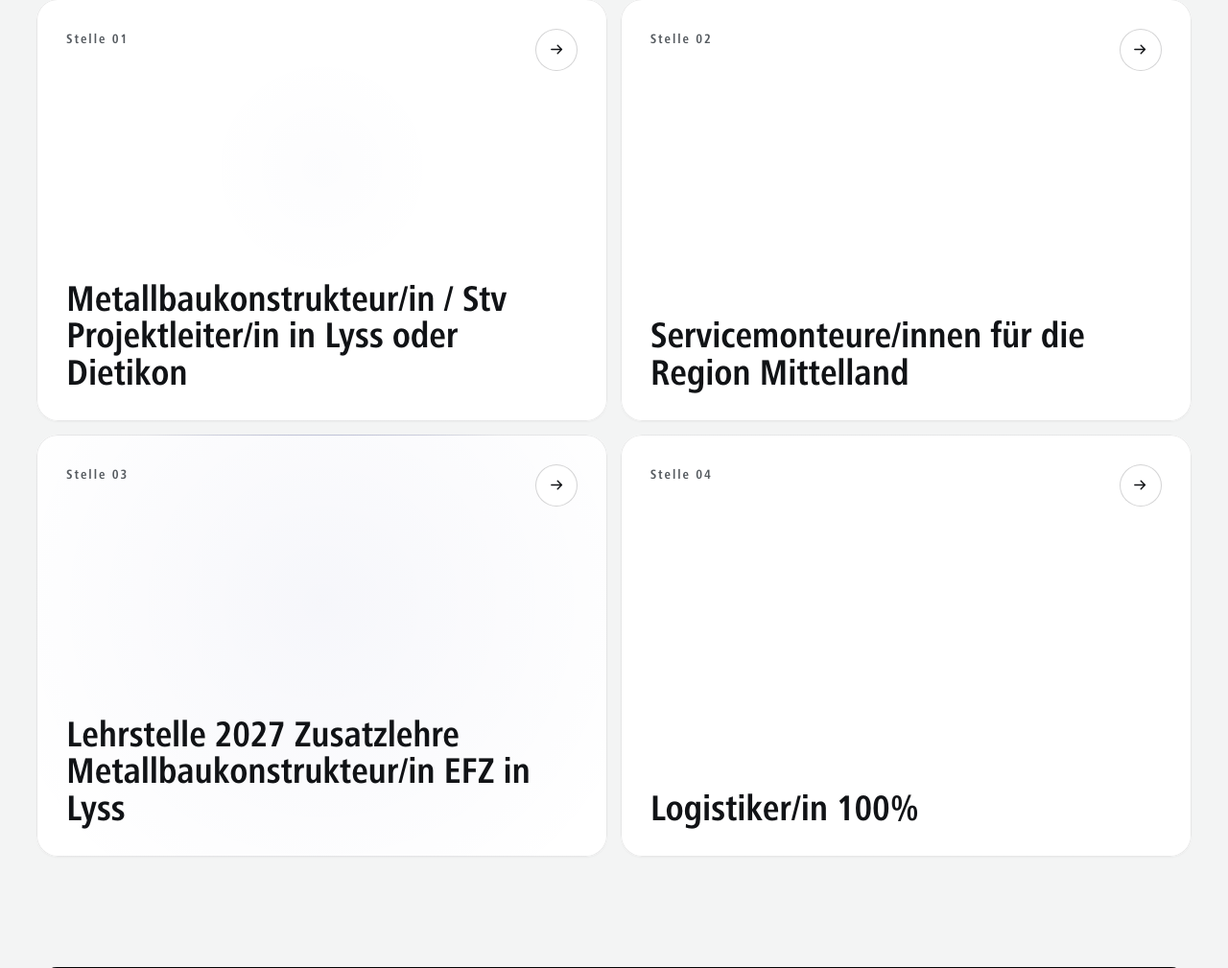
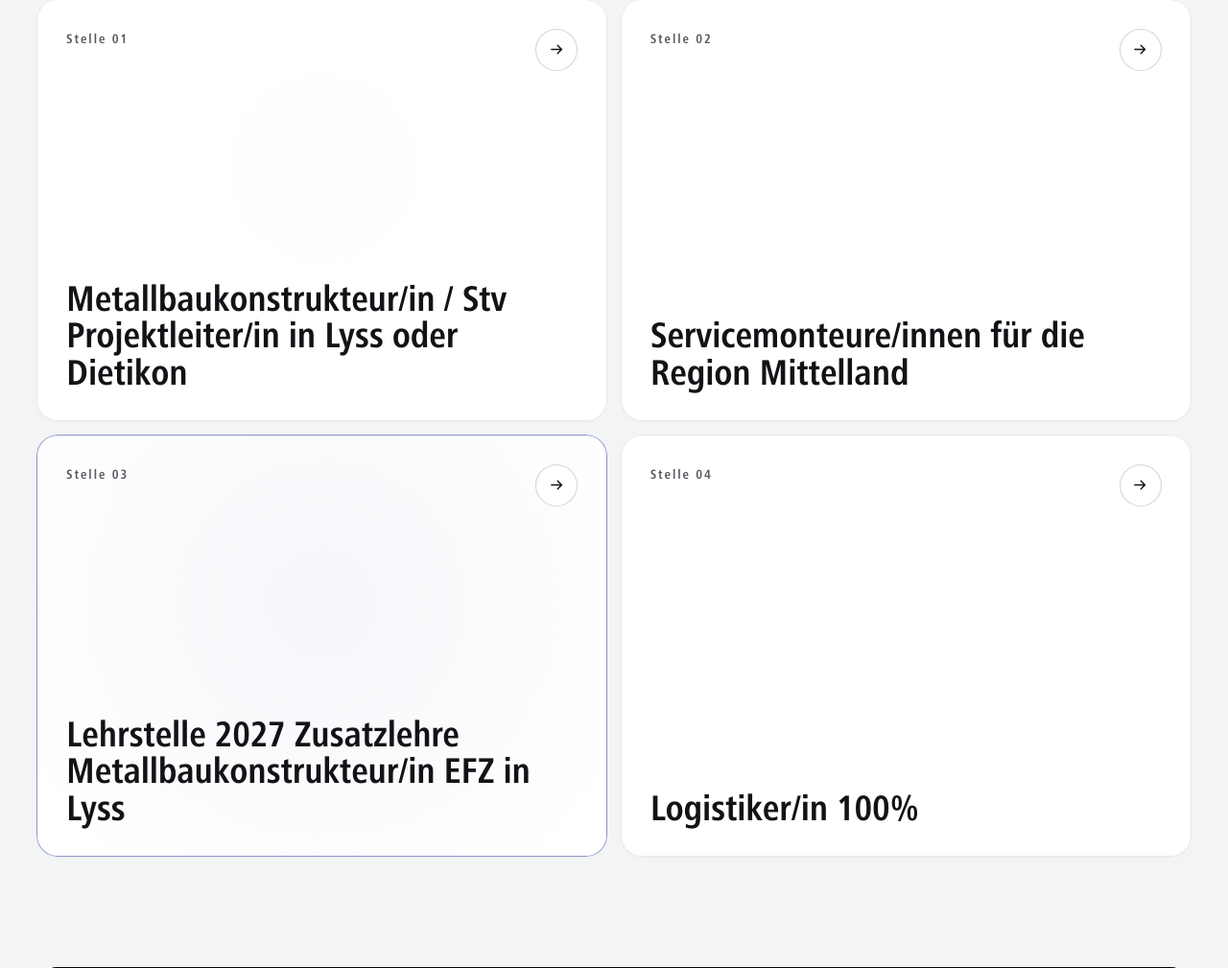
Before and after one commit to danbourqu-hue/SAE_FahrniWeb, a PHP site: page /website/hell/jobs.html in a window 1280 px wide. Shown: the part 882-1891 px from the top of the page at 96% size. Run offline with PHP 8.4, Linux system fonts and the light colour scheme; grey boxes are pictures that could not be loaded.

Commit message:
Hover: Pfeil-Button weiss mit blauem Pfeil, Kachelrand rundum gleichmässig
Der Rand leuchtet beim Hovern gleichmässig statt nur unter dem Cursor,
Kacheln springen nicht mehr nach oben. Gilt für beide Varianten und
die Slider-Buttons.

Co-Authored-By: Claude Opus 5.5 <noreply@anthropic.com>
Claude-Session: https://claude.ai/code/session_01QCvP1vAP2wfx1Yi7da9Ekp

```diff
--- a/website/assets/site-hell.css
+++ b/website/assets/site-hell.css
@@ -37,8 +37,8 @@
 
   /* Lichtstärke: hier zentral dämpfen oder verstärken */
   --light-face: .06;     /* Fläche unter dem Kegel */
-  --light-edge: .22;     /* Kante beim Hover */
   --light-halo: .07;     /* Cursor-Halo */
+  --edge-hover: rgba(255, 255, 255, .42);  /* Rand beim Hovern */
 
   --radius: 22px;
   --gap: 14px;
@@ -116,17 +116,12 @@ section + section { margin-top: clamp(56px, 8vw, 110px); }
   transition: --r .9s var(--ease), --o .7s var(--ease), transform .6s var(--ease);
 }
 a.tile:hover, .tile[data-light]:hover, .tile:focus-within, .tile.is-touched { --r: 340px; --o: 1; }
-a.tile:hover { transform: translateY(-2px); }
-.tile::before {
+.tile::before {  /* Rand: rundum gleich stark, beim Hovern gleichmässig heller */
   content: ""; position: absolute; inset: 0; z-index: 4; pointer-events: none;
-  border-radius: inherit; padding: 1px;
-  background:
-    radial-gradient(calc(240px + var(--r) * .5) circle at var(--x) var(--y), rgba(255, 255, 255, calc(.1 + var(--light-edge) * var(--o))), transparent 62%),
-    linear-gradient(var(--line), var(--line));
-  -webkit-mask: linear-gradient(#000 0 0) content-box, linear-gradient(#000 0 0);
-  -webkit-mask-composite: xor;
-          mask: linear-gradient(#000 0 0) content-box exclude, linear-gradient(#000 0 0);
+  border-radius: inherit; box-shadow: inset 0 0 0 1px var(--line);
+  transition: box-shadow .5s var(--ease);
 }
+a.tile:hover::before, .tile[data-light]:hover::before, .tile:focus-within::before, .tile.is-touched::before { box-shadow: inset 0 0 0 1px var(--edge-hover); }
 .tile::after {
   content: ""; position: absolute; inset: 0; z-index: 1; pointer-events: none;
   background: radial-gradient(calc(180px + var(--r)) circle at var(--x) var(--y),
@@ -155,7 +150,7 @@ a.tile:hover .media img, .tile[data-light]:hover .media img, .tile.is-touched .m
   transition: transform .5s var(--ease), background .3s, border-color .3s, color .3s;
 }
 .arrow svg { width: 17px; height: 17px; }
-a.tile:hover .arrow { background: #fff; color: #000; border-color: #fff; transform: rotate(-45deg); }
+a.tile:hover .arrow, a.tile:has(> .media):hover .arrow { background: #fff; color: var(--blue); border-color: #fff; transform: rotate(-45deg); }
 
 .btn {
   display: inline-flex; align-items: center; gap: 10px; min-height: 48px; padding: 0 22px;
@@ -388,7 +383,6 @@ a:hover .link-line svg, .link-line:hover svg { transform: translateX(5px); }
 /* Einblenden */
 .reveal { opacity: 0; transform: translateY(24px); transition: opacity .9s var(--ease), transform .9s var(--ease); transition-delay: var(--d, 0s); }
 .reveal.is-in { opacity: 1; transform: none; }
-a.tile.reveal.is-in:hover { transform: translateY(-2px); }
 
 /* Responsive */
 @media (max-width: 1180px) {
@@ -518,7 +512,7 @@ a.tile.reveal.is-in:hover { transform: translateY(-2px); }
 .sl-controls { display: flex; align-items: center; gap: 10px; margin-top: 22px; }
 .sl-btn { width: 50px; height: 50px; border-radius: 50%; border: 1px solid var(--line); background: var(--tile); color: var(--text); display: grid; place-items: center; cursor: pointer; transition: background .3s, color .3s, border-color .3s; }
 .sl-btn svg { width: 18px; height: 18px; }
-.sl-btn:hover { background: var(--text); color: var(--bg); }
+.sl-btn:hover { background: #fff; color: var(--blue); border-color: #fff; }
 .sl-dots { display: flex; gap: 6px; margin: 0 8px; }
 .sl-dot { width: 28px; height: 28px; border: 0; background: none; padding: 0; cursor: pointer; display: grid; place-items: center; }
 .sl-dot i { display: block; width: 10px; height: 4px; border-radius: 4px; background: var(--faint); transition: width .4s var(--ease), background .3s; }
@@ -563,7 +557,7 @@ a.tile.reveal.is-in:hover { transform: translateY(-2px); }
   --faint: #565b60;
   --blue-deep: #000e66;
   --light-face: .05;
-  --light-edge: .45;
+  --edge-hover: rgba(0, 20, 137, .45);
 }
 body { background: var(--bg); color: var(--text); }
 :focus-visible { outline-color: var(--blue); }
@@ -581,17 +575,13 @@ body { background: var(--bg); color: var(--text); }
 /* Kacheln */
 .tile { box-shadow: 0 1px 2px rgba(17, 19, 22, .04); transition: --r .9s var(--ease), --o .7s var(--ease), transform .6s var(--ease), box-shadow .6s var(--ease); }
 a.tile:hover, .tile[data-light]:hover { box-shadow: 0 22px 48px -24px rgba(0, 20, 137, .28); }
-.tile::before {
-  background:
-    radial-gradient(calc(240px + var(--r) * .5) circle at var(--x) var(--y), rgba(0, 20, 137, calc(.06 + var(--light-edge) * var(--o))), transparent 62%),
-    linear-gradient(var(--line), var(--line));
-}
 .tile::after {
   background: radial-gradient(calc(180px + var(--r)) circle at var(--x) var(--y),
     rgba(0, 20, 137, calc(.01 + var(--light-face) * .5 * var(--o))) 0%, transparent 70%);
 }
 .arrow { border-color: rgba(17, 19, 22, .18); background: rgba(255, 255, 255, .9); color: var(--text); }
-a.tile:hover .arrow { background: var(--blue); color: #fff; border-color: var(--blue); }
+a.tile:hover .arrow, a.tile:has(> .media):hover .arrow { background: #fff; color: var(--blue); border-color: var(--blue); }
+a.tile:has(> .media):hover .arrow { border-color: #fff; }
 
 /* Bildkacheln: Text weiss auf dunklem Verlauf (Kontrast unabhängig vom Foto) */
 .tile:has(> .media) { color: #fff; background: #2a2c2f; }
@@ -711,7 +701,7 @@ a.tile:hover .arrow { background: var(--blue); color: #fff; border-color: var(--
 .sl-todo { color: #8a4b00; background: #fff3d6; padding: 2px 6px; border-radius: 4px; }
 .sl-tags li { background: #fff; color: var(--muted); border-color: rgba(17,19,22,.14); }
 .sl-btn { background: #fff; border-color: rgba(17,19,22,.16); }
-.sl-btn:hover { background: var(--blue); color: #fff; border-color: var(--blue); }
+.sl-btn:hover { background: #fff; color: var(--blue); border-color: var(--blue); }
 .sl-dot[aria-current="true"] i { background: var(--blue); }
 .sl-dot i { background: #6d7474; }
 .sl-thumb[aria-current="true"] { outline-color: var(--blue); }
```
Also changed, not shown: website/assets/site.css (+7 -13 lines), website/src/site.css (+7 -13 lines), website/src/theme-hell.css (+4 -8 lines), website/README.md.
